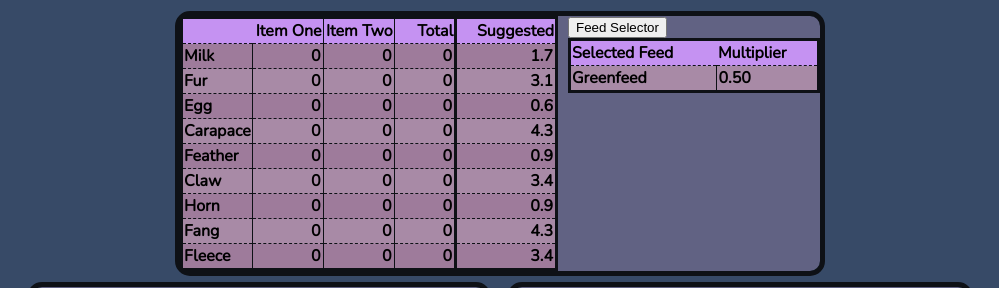
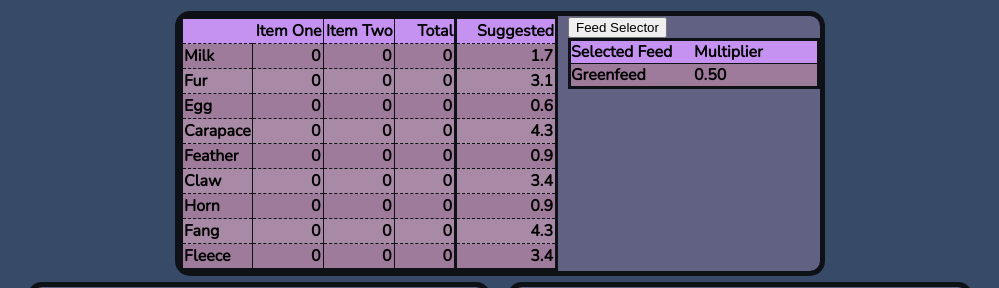
Before and after one commit to ErinLFalcone/website, a Django app: page /ffxiv/ in a window 1280 px wide. Shown: the top 288 px of the page, without its empty margins (140-1139 px from the left). Run offline with Django 5.2, Linux system fonts and the light colour scheme; data comes from the database, SQL or seed files in the repository.

Commit message:
Styling, changed block to flex in dropdown

```diff
--- a/websiteproject/ffxiv_tools/static/ffxiv_tools/js/dropdown.js
+++ b/websiteproject/ffxiv_tools/static/ffxiv_tools/js/dropdown.js
@@ -28,8 +28,8 @@ document.addEventListener('click', function(e) {
 function dropSelectFunction(dropMenuClass, dropSelectionClass) {
     var selectHideList = document.querySelectorAll(`.${dropMenuClass}`);
     selectHideList.forEach((item) => {
-        if (item.classList.contains("block-display")) {
-            item.classList.remove("block-display");
+        if (item.classList.contains("flex")) {
+            item.classList.remove("flex");
         };
         item.classList.add("none-display");
     });
@@ -39,6 +39,6 @@ function dropSelectFunction(dropMenuClass, dropSelectionClass) {
         if (item.classList.contains("none-display")) {
             item.classList.remove("none-display");
         };
-        item.classList.add("block-display");
+        item.classList.add("flex");
     });
 };
--- a/websiteproject/ffxiv_tools/static/ffxiv_tools/pasture_style.css
+++ b/websiteproject/ffxiv_tools/static/ffxiv_tools/pasture_style.css
@@ -85,7 +85,6 @@ body {
     border-radius: 10px;
     border: solid 4px #0e1116;
     margin: 1px;
-    display: flex;
     align-items: center;
 }
 
@@ -95,7 +94,6 @@ body {
     background-color: #9e7b9b;
     border-radius: 8px;
     border: solid 4px #0e1116;
-    display: flex;
     align-items: start;
     padding-left: 3px;
     padding-right: 3px;
@@ -105,33 +103,49 @@ body {
     margin: 2px;
 }
 
-.left {
+.a-left {
     flex-basis: 190px;
     flex-grow: 2;
 }
 
-.center {
+.a-center {
     flex-basis: 85px;
     flex-grow: 1;
 }
 
-.right {
+.a-right {
     flex-basis: 85px;
     flex-grow: 1;
 }
 
-/* Text and tables */
-
-.calculations {
-    flex-basis: 60%;
-}
+/* Feed Select */
 
 .feed-select {
     flex-basis: 40%;
 }
 
 .feed-list {
+    display: flex;
+    flex-flow: column;
     text-align: left;
+    border: #0e1116 solid;
+    background-color: #c592f2;
+}
+
+.feed-choice {
+    border-top: #0e1116 solid thin;
+    background-color: #9e7b9b;
+}
+
+.f-inner {
+    flex-basis: 50%;
+    flex-grow: 1;
+}
+
+/* Calculation tables */
+
+.calculations {
+    flex-basis: 60%;
 }
 
 p {
@@ -149,7 +163,7 @@ table {
 }
 
 tr {
-    border: dashed thin #0e1116;
+    border-top: dashed thin #0e1116;
 }
 
 td {
--- a/websiteproject/ffxiv_tools/templates/ffxiv_tools/pasture.html
+++ b/websiteproject/ffxiv_tools/templates/ffxiv_tools/pasture.html
@@ -47,23 +47,17 @@
                         {% endfor %}
                     </div>
                 </div>
-                <div>
-                    <table class="feed-list">
-                        <thead>
-                            <tr>
-                                <th scope="col">Selected Feed</th>
-                                <th scope="col">Multiplier</th>
-                            </tr>
-                        </thead>
-                        <tbody>
-                            {% for feed in feed_list %}
-                                <tr class="feed-choice {{ feed.feed_name|cut:' ' }} {% cycle 'none-display' ''  'none-display' %}">
-                                    <th scope="row">{{ feed.feed_name }}</th>
-                                    <td class="feed-mult">{{ feed.mood_mult }}</td>
-                                </tr>
-                            {% endfor %}
-                        </tbody>
-                    </table>
+                <div class="feed-list">
+                    <div class="flex">
+                        <div class="f-inner">Selected Feed</div>
+                        <div class="f-inner">Multiplier</div>
+                    </div>
+                    {% for feed in feed_list %}
+                        <div class="{{ feed.feed_name|cut:' ' }} flex {% cycle 'none-display' ''  'none-display' %}">
+                            <div class="f-inner feed-choice ">{{ feed.feed_name }}</div>
+                            <div class="feed-mult f-inner feed-choice ">{{ feed.mood_mult }}</div>
+                        </div>
+                    {% endfor %}
                 </div>
             </div>
         </div>
@@ -86,15 +80,15 @@
                 <p class="title">Animal Name</p>
                     {% for slot in animal_slot %}
                         {% if forloop.counter <= 5 %}
-                        <div class="animal-slot small medium large">
+                        <div class="animal-slot flex small medium large">
                         </div>
                         {% endif %}
                         {% if forloop.counter > 5 and forloop.counter <= 10 %}
-                        <div class="animal-slot medium large">
+                        <div class="animal-slot flex medium large">
                         </div>
                         {% endif %}
                         {% if forloop.counter > 10 and forloop.counter <= 20 %}
-                        <div class="animal-slot large">
+                        <div class="animal-slot flex large">
                         </div>
                         {% endif %}
                     {% endfor %}
@@ -136,10 +130,10 @@
             <!-- List of all animals -->
             <div class="animal-list">
                 {% for animal in animal_list %}
-                    <div draggable="true" class="animal drag-animal {{ animal.item_1 }}-one {{ animal.item_2 }}-two">
-                        <div class="left box-text">{{ animal.animal_name }}</div>
-                        <div class="center box-text">{{ animal.item_1 }}</div>
-                        <div class="right box-text">{{ animal.item_2 }}</div>
+                    <div draggable="true" class="animal flex drag-animal {{ animal.item_1 }}-one {{ animal.item_2 }}-two">
+                        <div class="a-left box-text">{{ animal.animal_name }}</div>
+                        <div class="a-center box-text">{{ animal.item_1 }}</div>
+                        <div class="a-right box-text">{{ animal.item_2 }}</div>
                     </div>
                 {% endfor %}
             </div>
```
